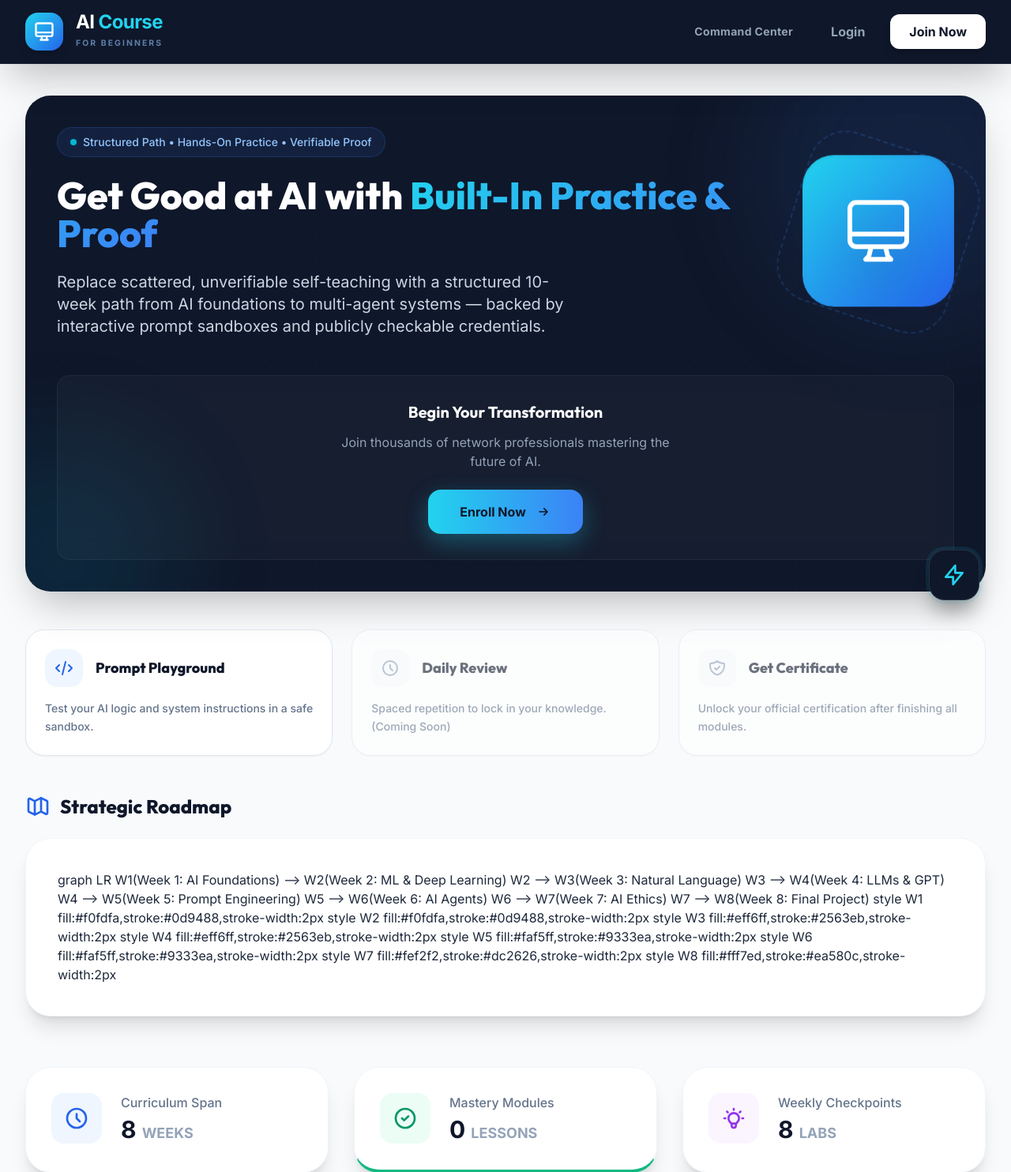
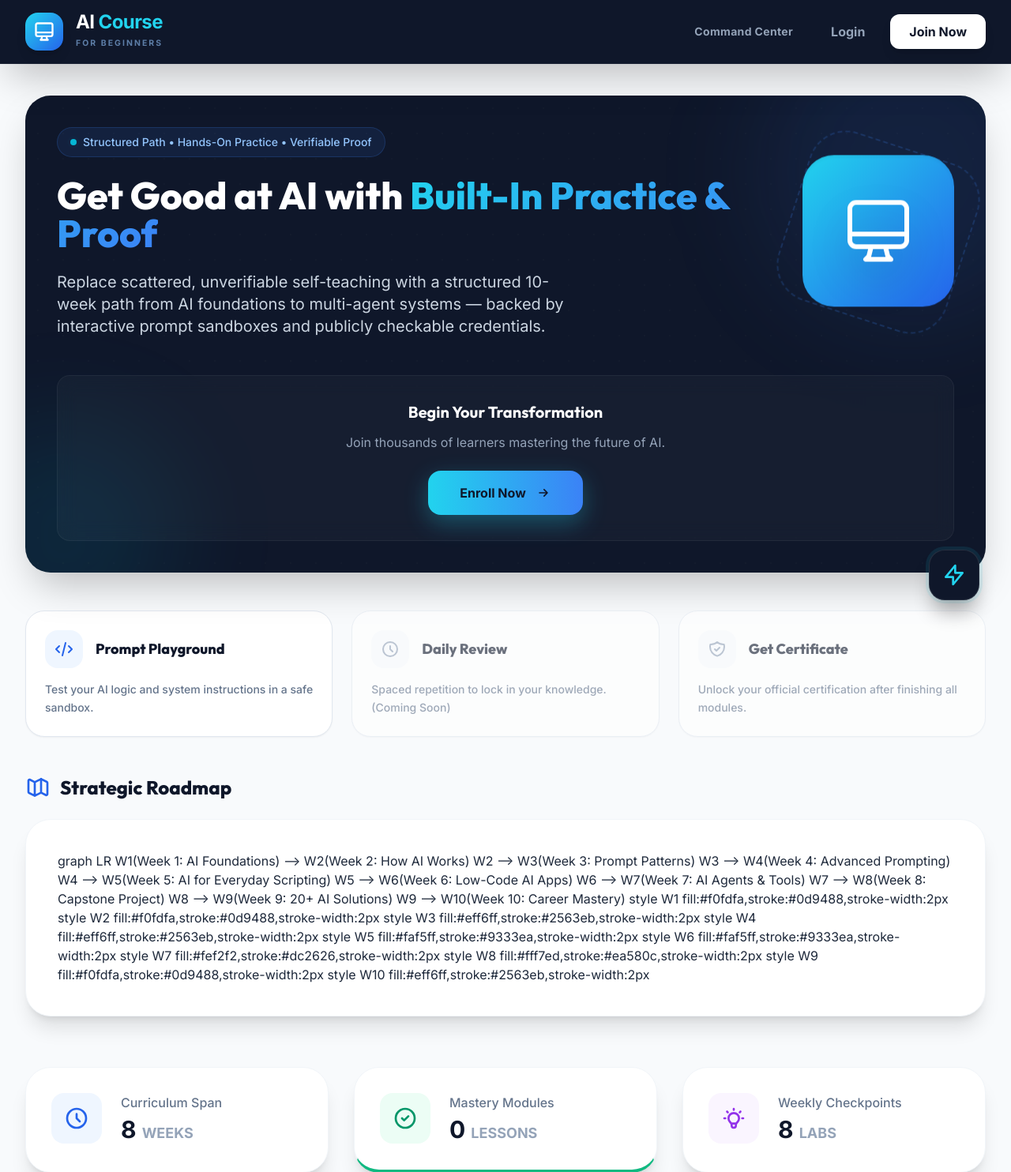
Before and after one commit to jpechetty-debug/AIbasics, a Django app: page / in a window 1280 px wide. Shown: the top 1484 px of the page at 79% size. Run offline with Django 5.2, Linux system fonts and the light colour scheme; data that the repository does not hold is empty; some libraries are stand-ins or nearby versions.

Commit message:
fix: update hero copy and curriculum roadmap diagram

```diff
--- a/ai_course_platform/templates/courses/dashboard.html
+++ b/ai_course_platform/templates/courses/dashboard.html
@@ -73,7 +73,7 @@
         {% else %}
         <div class="relative mt-12 glass rounded-2xl p-8 text-center border border-white/5">
             <h3 class="text-white font-bold text-xl mb-3">Begin Your Transformation</h3>
-            <p class="text-slate-400 mb-6 max-w-md mx-auto">Join thousands of network professionals mastering the future
+            <p class="text-slate-400 mb-6 max-w-md mx-auto">Join thousands of learners mastering the future
                 of
                 AI.</p>
             <a href="{% url 'users:register' %}"
@@ -161,13 +161,15 @@
         <div class="bg-white rounded-[2rem] p-6 md:p-10 shadow-xl border border-slate-100 overflow-x-auto scrollbar-hide">
             <div class="mermaid min-w-[700px] md:min-w-0">
                 graph LR
-                    W1(Week 1: AI Foundations) --> W2(Week 2: ML & Deep Learning)
-                    W2 --> W3(Week 3: Natural Language)
-                    W3 --> W4(Week 4: LLMs & GPT)
-                    W4 --> W5(Week 5: Prompt Engineering)
-                    W5 --> W6(Week 6: AI Agents)
-                    W6 --> W7(Week 7: AI Ethics)
-                    W7 --> W8(Week 8: Final Project)
+                    W1(Week 1: AI Foundations) --> W2(Week 2: How AI Works)
+                    W2 --> W3(Week 3: Prompt Patterns)
+                    W3 --> W4(Week 4: Advanced Prompting)
+                    W4 --> W5(Week 5: AI for Everyday Scripting)
+                    W5 --> W6(Week 6: Low-Code AI Apps)
+                    W6 --> W7(Week 7: AI Agents & Tools)
+                    W7 --> W8(Week 8: Capstone Project)
+                    W8 --> W9(Week 9: 20+ AI Solutions)
+                    W9 --> W10(Week 10: Career Mastery)
 
                     style W1 fill:#f0fdfa,stroke:#0d9488,stroke-width:2px
                     style W2 fill:#f0fdfa,stroke:#0d9488,stroke-width:2px
@@ -177,6 +179,8 @@
                     style W6 fill:#faf5ff,stroke:#9333ea,stroke-width:2px
                     style W7 fill:#fef2f2,stroke:#dc2626,stroke-width:2px
                     style W8 fill:#fff7ed,stroke:#ea580c,stroke-width:2px
+                    style W9 fill:#f0fdfa,stroke:#0d9488,stroke-width:2px
+                    style W10 fill:#eff6ff,stroke:#2563eb,stroke-width:2px
             </div>
         </div>
     </div>
```
